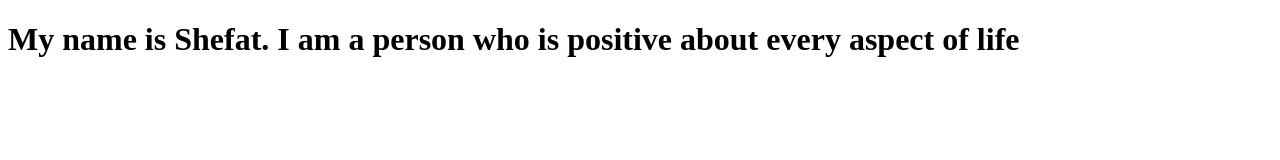
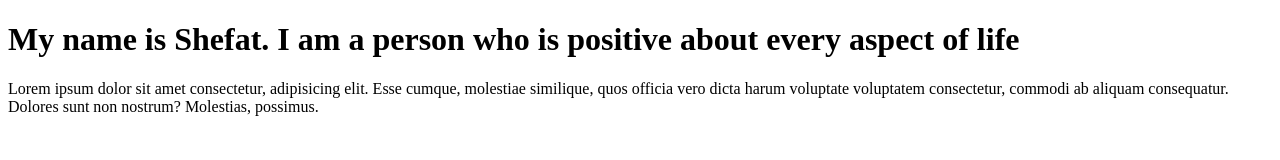
Before and after one commit to Shefat-E-Zannat/second-website, a plain HTML site: page Index.html in a window 1280 px wide. Drawn offline with Linux system fonts and the light colour scheme.

Commit message:
Update Index.html
p tag added

```diff
--- a/Index.html
+++ b/Index.html
@@ -7,5 +7,7 @@
 </head>
 <body>
     <h1>My name is Shefat. I am a person who is positive about every aspect of life</h1>
+    <p>Lorem ipsum dolor sit amet consectetur, adipisicing elit. Esse cumque, molestiae similique, quos officia vero dicta harum voluptate voluptatem consectetur, commodi ab aliquam consequatur. Dolores sunt non nostrum? Molestias, possimus.</p>
 </body>
+
 </html>
```
